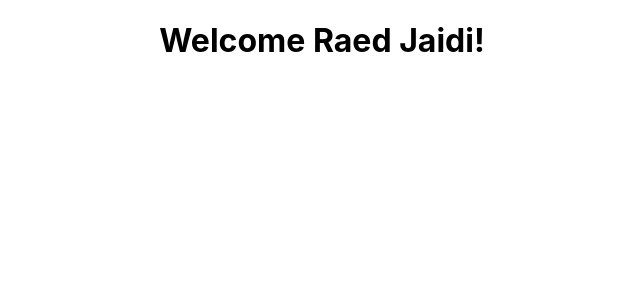
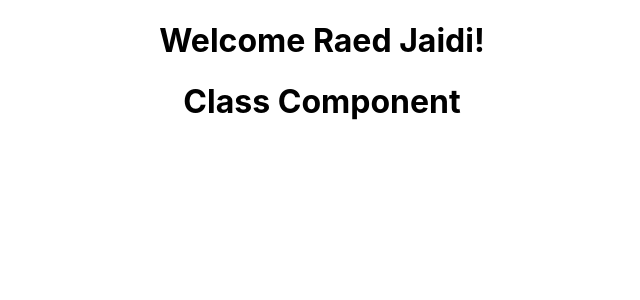
Before and after one commit to Raedjd/ReactJs-learn, a React (Create React App) app: page / in a window 1280 px wide. Shown: the top 300 px of the page, without its empty margins (318-958 px from the left). Built offline with nearby package versions, Linux system fonts and the light colour scheme.

Commit message:
add a functional component

```diff
--- a/src/App.js
+++ b/src/App.js
@@ -1,11 +1,13 @@
 import logo from './logo.svg';
 import './App.css';
 import {Greet} from './Components/Greet';
+import Hi from './Components/Hi'
 function App() {
   const name= "raed"
   return (
     <div className="App">
       <Greet></Greet>
+      <Hi></Hi>
     </div>
   );
 }
--- a/src/Components/Greet.js
+++ b/src/Components/Greet.js
@@ -1,5 +1,6 @@
 import React from "react";
 
+ //functional component
 /* function Greet(){
     return <h1>Hello Read Jaidi!</h1>
 } */
--- /dev/null
+++ b/src/Components/Hi.js
@@ -0,0 +1,8 @@
+import React,{Component} from "react";
+
+class Hi extends Component{
+    render(){
+        return <h1>Class Component</h1>
+    }
+}
+export default Hi;
```
